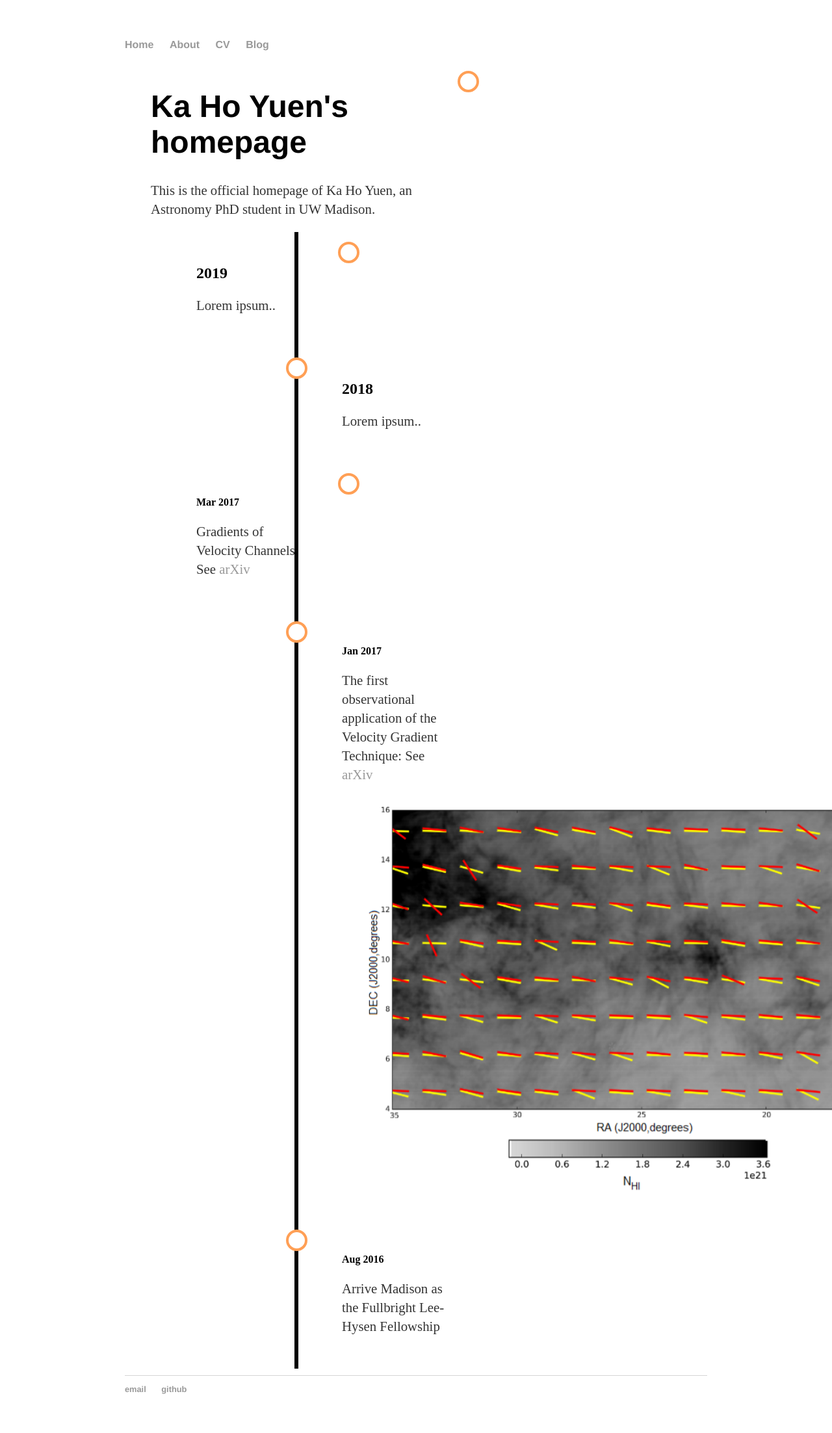
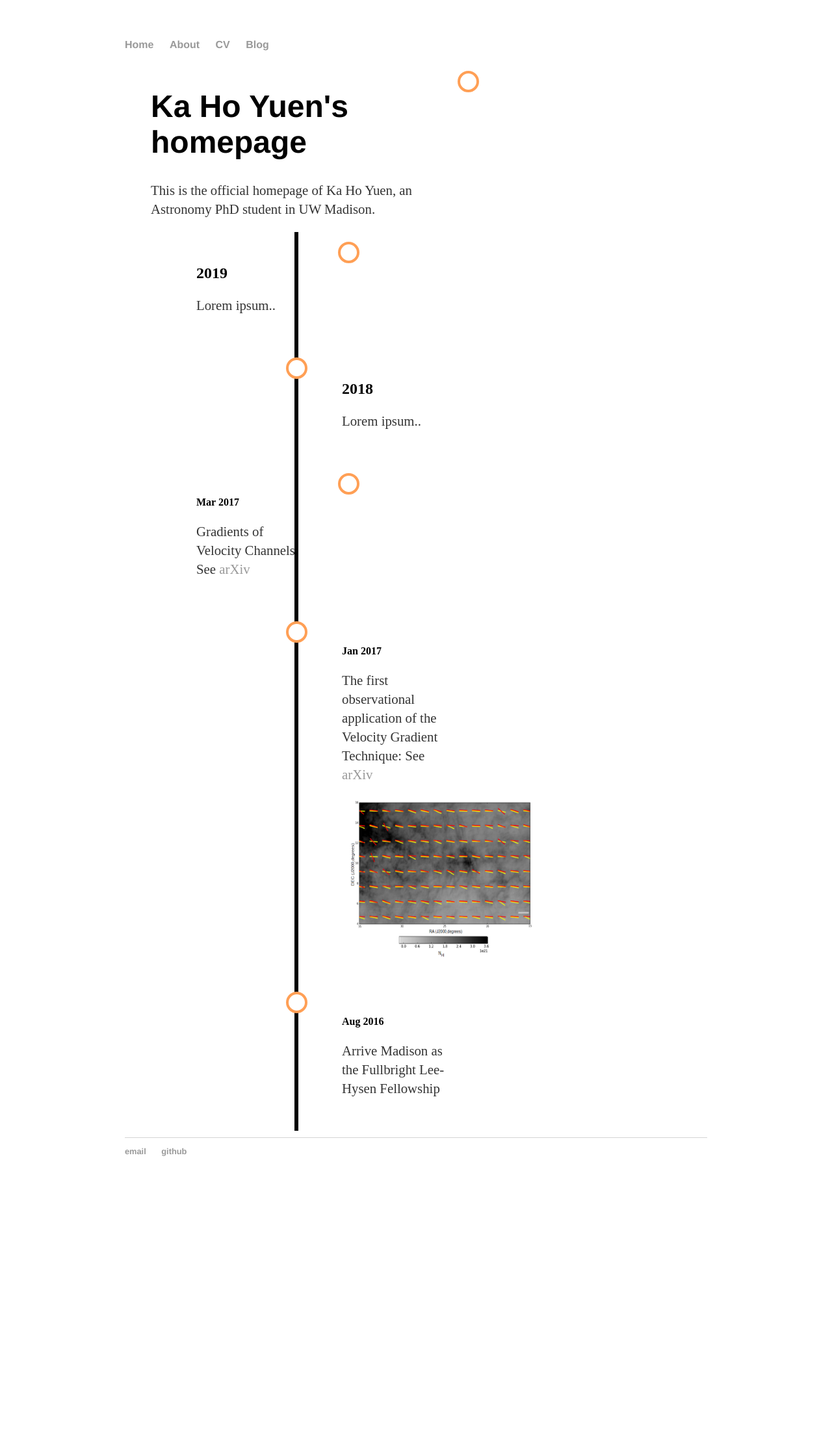
Before and after one commit to kyuen2/laztech.github.io, a Jekyll site: the page built from index.html, in a window 1280 px wide. Shown: the whole page at 65% size. Built offline with Jekyll 4.4.1, drawn with Linux system fonts in a browser that asks for light colours; after the commit the page ends 1839 px from its top, so only the background shows below that.

Commit message:
Update index.html
figure size changes

```diff
--- a/index.html
+++ b/index.html
@@ -28,7 +28,7 @@ title: Homepage
 			<div class="content">
 				<h4>Jan 2017</h4>
 				<p>The first observational application of the Velocity Gradient Technique: See <a href="https://arxiv.org/abs/1701.07944">arXiv</a></p>
-				<img src="images/YL17a.png" alt="YL17a">
+				<img src="images/YL17a.png" alt="YL17a" width="300" height="250">
 			</div>
 		</div>
 
```
